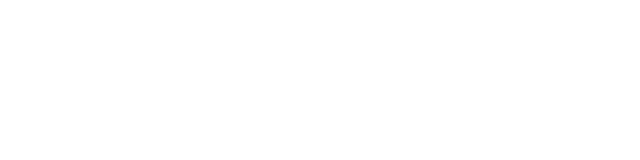
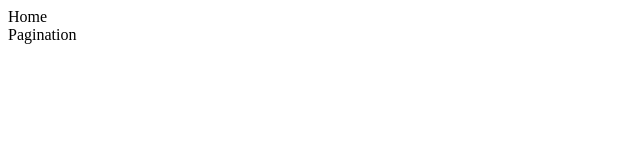
Before and after one commit to ksheyon123/react-module-federation, a React app in the folder example/: page /pagination in a window 1280 px wide. Shown: the top 160 px of the page, without its empty margins (0-640 px from the left). Built offline with nearby package versions, Linux system fonts and the light colour scheme.

Commit message:
child path didn't get path

```diff
--- a/example/src/App.tsx
+++ b/example/src/App.tsx
@@ -1,7 +1,13 @@
-import React, { useState } from "react";
-import { createBrowserRouter } from "react-router-dom";
+import * as React from "react";
+import {
+  createBrowserRouter,
+  RouterProvider,
+  Navigate,
+  Outlet,
+} from "react-router-dom";
 import { ThemeProvider, createGlobalStyle } from "styled-components";
 import { Pagination } from "@/pages/Pagination";
+import { Home } from "@/pages";
 
 const GlobalStyling = createGlobalStyle`
   * {
@@ -14,25 +20,33 @@
 
 const router = createBrowserRouter([
   {
-    path: "/pagination",
-    element: <Pagination />,
+    path: "/",
+    element: (
+      <>
+        <Home />
+        <Outlet />
+      </>
+    ),
+    loader: () => {
+      return "";
+    },
+    children: [
+      {
+        path: "pagination",
+        element: <Pagination />,
+      },
+    ],
   },
 ]);
 
-const App = (): JSX.Element => {
-  const [curPage, setCurPage] = useState<number>(1);
-
-  const onPageChange = (e: number) => {
-    const page = e;
-    setCurPage(page);
-  };
-
+const App = () => {
   return (
-    <React.StrictMode>
-      <ThemeProvider theme={{}}>
-        <GlobalStyling />
-      </ThemeProvider>
-    </React.StrictMode>
+    // <React.StrictMode>
+    //   <ThemeProvider theme={{}}>
+    //     <GlobalStyling />
+    <RouterProvider router={router} />
+    //   </ThemeProvider>
+    // </React.StrictMode>
   );
 };
 
--- a/example/src/index.tsx
+++ b/example/src/index.tsx
@@ -2,10 +2,4 @@
 import ReactDOM from "react-dom/client";
 import App from "./App";
 
-// const rootEl = document.getElementById("root")!;
-const root = ReactDOM.createRoot(document.getElementById("root"));
-root.render(
-  <React.StrictMode>
-    <App />
-  </React.StrictMode>
-);
+ReactDOM.createRoot(document.getElementById("root")).render(<App />);
--- a/example/src/pages/Pagination.tsx
+++ b/example/src/pages/Pagination.tsx
@@ -1,7 +1,7 @@
 import React from "react";
 
 const Pagination: React.FC = () => {
-  return <></>;
+  return <div>Pagination</div>;
 };
 
 export { Pagination };
--- /dev/null
+++ b/example/src/pages/index.tsx
@@ -0,0 +1,7 @@
+import React from "react";
+
+const Home: React.FC = () => {
+  return <div>Home</div>;
+};
+
+export { Home };
```
